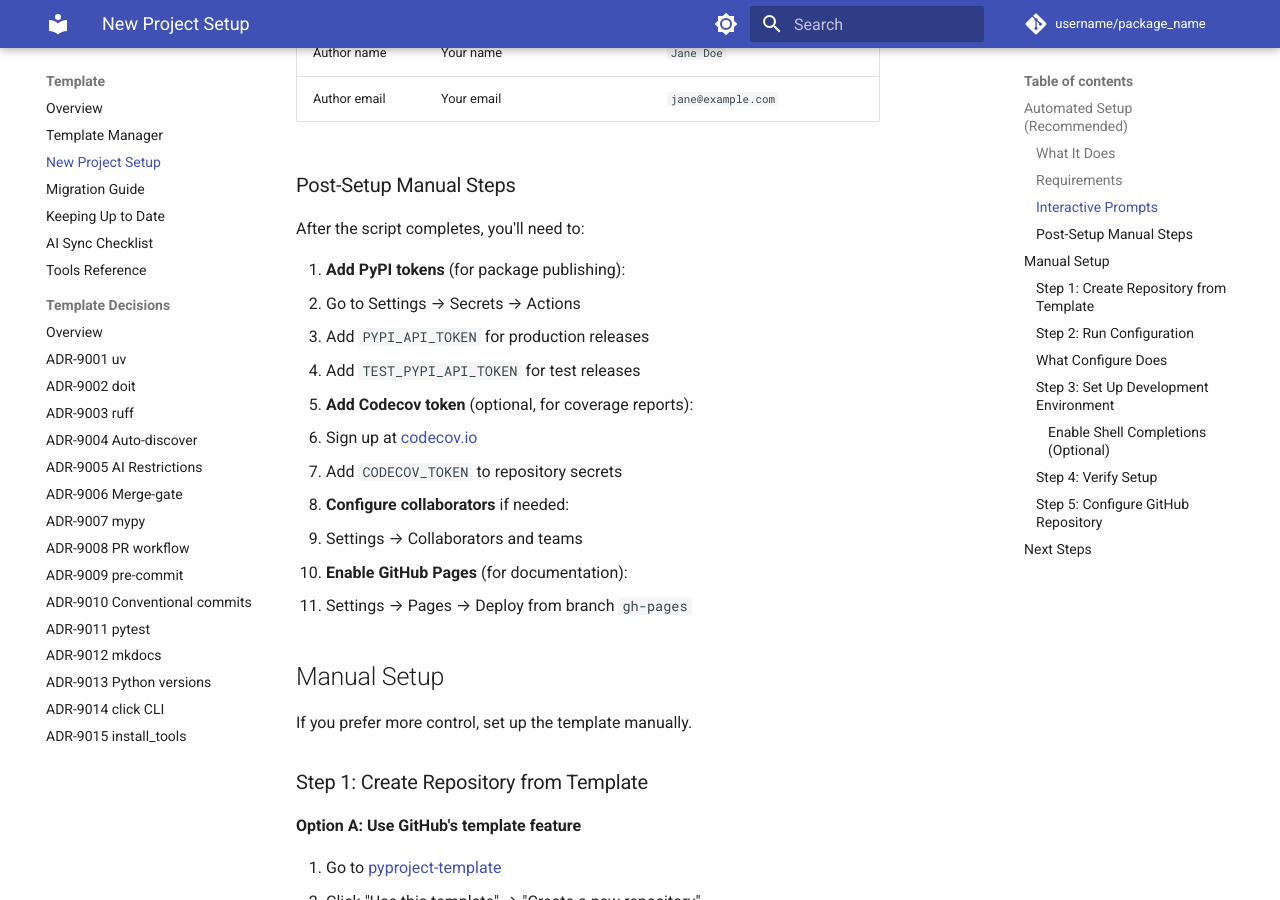
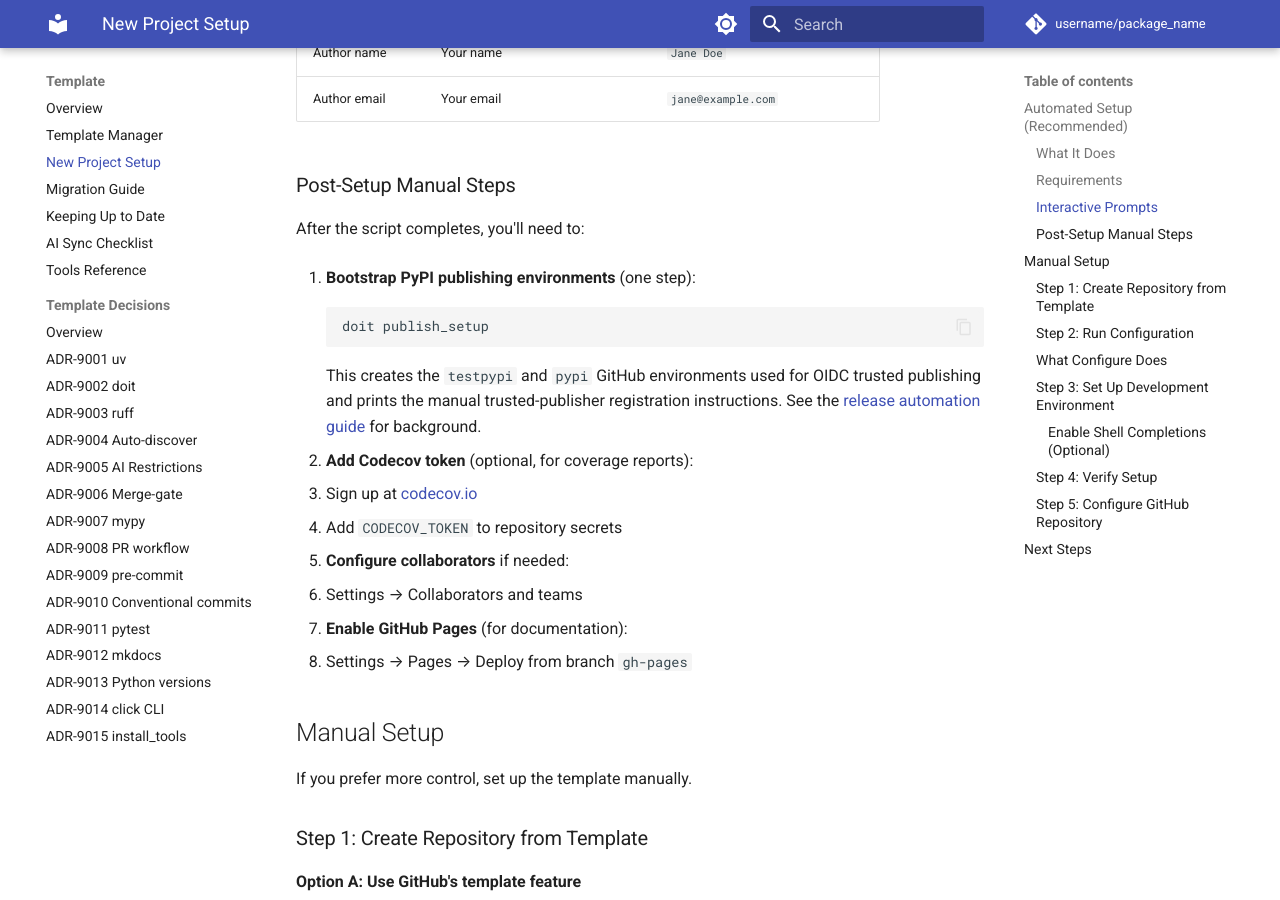
Before and after one commit to endavis/pyproject-template, an MkDocs documentation site: the page built from docs/template/new-project.md, in a window 1280 px wide and 900 px high, scrolled down 1601 px. Built offline with MkDocs 1.6.1 and Material for MkDocs 9.7.7, drawn with Linux system fonts in a browser that asks for light colours; comment, search, counter and statistics services are not loaded; some of the changed text lies outside the part shown.

Commit message:
docs: point env/publish guides to doit publish_setup
Update the two docs pages that still told readers to create the
``testpypi`` and ``pypi`` environments manually through the GitHub
Settings UI: ``github-repository-settings.md`` (the OIDC trusted
publisher section and the summary of manual steps) and
``new-project.md`` (the post-configure and manual-setup Step 5
checklists). Each now points at ``doit publish_setup`` as the one-step
bootstrap and cross-links the new "GitHub Environments & Trusted
Publishing" section in the release automation guide.

Addresses #417

````diff
--- a/docs/template/new-project.md
+++ b/docs/template/new-project.md
@@ -68,10 +68,15 @@ The script will ask for:
 
 After the script completes, you'll need to:
 
-1. **Add PyPI tokens** (for package publishing):
-   - Go to Settings → Secrets → Actions
-   - Add `PYPI_API_TOKEN` for production releases
-   - Add `TEST_PYPI_API_TOKEN` for test releases
+1. **Bootstrap PyPI publishing environments** (one step):
+   ```bash
+   doit publish_setup
+   ```
+   This creates the `testpypi` and `pypi` GitHub environments used for OIDC
+   trusted publishing and prints the manual trusted-publisher registration
+   instructions. See the
+   [release automation guide](../development/release-and-automation.md#github-environments-trusted-publishing)
+   for background.
 
 2. **Add Codecov token** (optional, for coverage reports):
    - Sign up at [codecov.io](https://codecov.io)
@@ -203,12 +208,16 @@ Manually configure what the automated setup does automatically:
    - Require pull request reviews
    - Require status checks
 
-3. **Secrets** (Settings → Secrets → Actions):
-   - Add `PYPI_API_TOKEN`
-   - Add `TEST_PYPI_API_TOKEN`
-   - Add `CODECOV_TOKEN` (optional)
+3. **PyPI publishing environments**:
+   - Run `doit publish_setup` to create the `testpypi` and `pypi`
+     environments and print the trusted-publisher registration steps.
+   - Follow the links in the printed output to register the project as a
+     trusted publisher on TestPyPI and PyPI.
 
-4. **Labels**:
+4. **Secrets** (Settings → Secrets → Actions):
+   - Add `CODECOV_TOKEN` (optional, for coverage uploads)
+
+5. **Labels**:
    - The template includes standard labels
    - Add custom labels as needed via Settings → Labels
 
````
Also changed, not shown: docs/development/github-repository-settings.md (+6 -3 lines).
